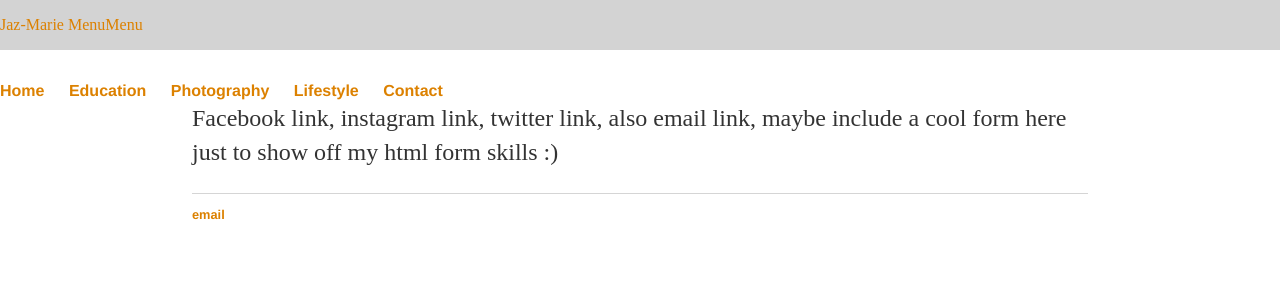
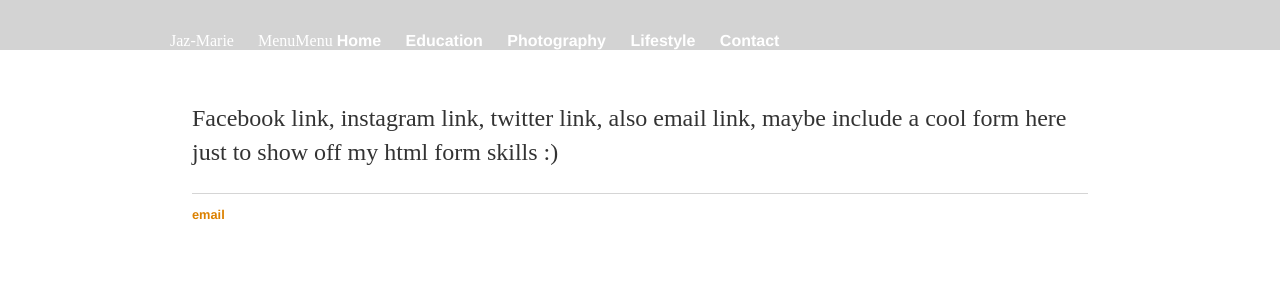
Before and after one commit to itsonlyjaz/itsonlyjaz.github.io, a Jekyll site: the page built from contact/index.html, in a window 1280 px wide. Shown: the top 300 px of the page. Built offline with Jekyll 4.4.1, drawn with Linux system fonts in a browser that asks for light colours.

Commit message:
Update main.css

```diff
--- a/css/main.css
+++ b/css/main.css
@@ -17,6 +17,32 @@ body {
 .fixed-nav-bar li, .fixed-nav-bar a {
   height: 50px;
   line-height: 50px;
+}
+
+.content {
+  position: relative;
+  background: #464646 url(bixby_bridge.jpg) no-repeat center center fixed;
+  background-size: cover;
+ }
+
+.menu {
+  width: 90%;
+  max-width: 960px;
+  margin: 0 auto;
+}
+.menu a, .menu a:visited {
+  color: #ffffff;
+}
+.menu a:hover, .menu a:target {
+  color: #ebebeb;
+}
+.menu-items {
+  display: inline-block;
+}
+.sitename {
+  display: inline-block;
+  margin-right: 20px;
+  margin-left: 10px;
 }
 
 nav ul, footer ul {
```
